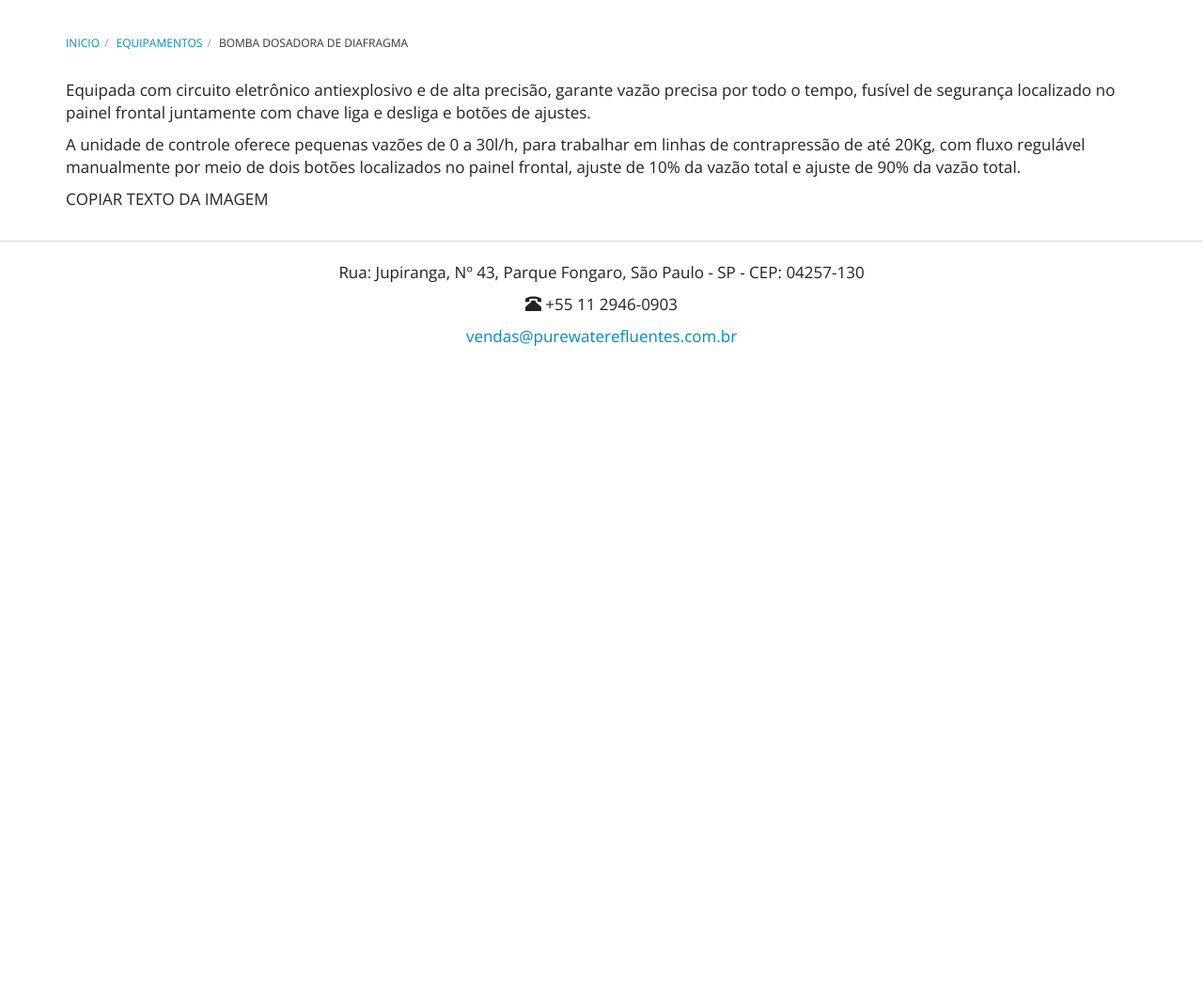
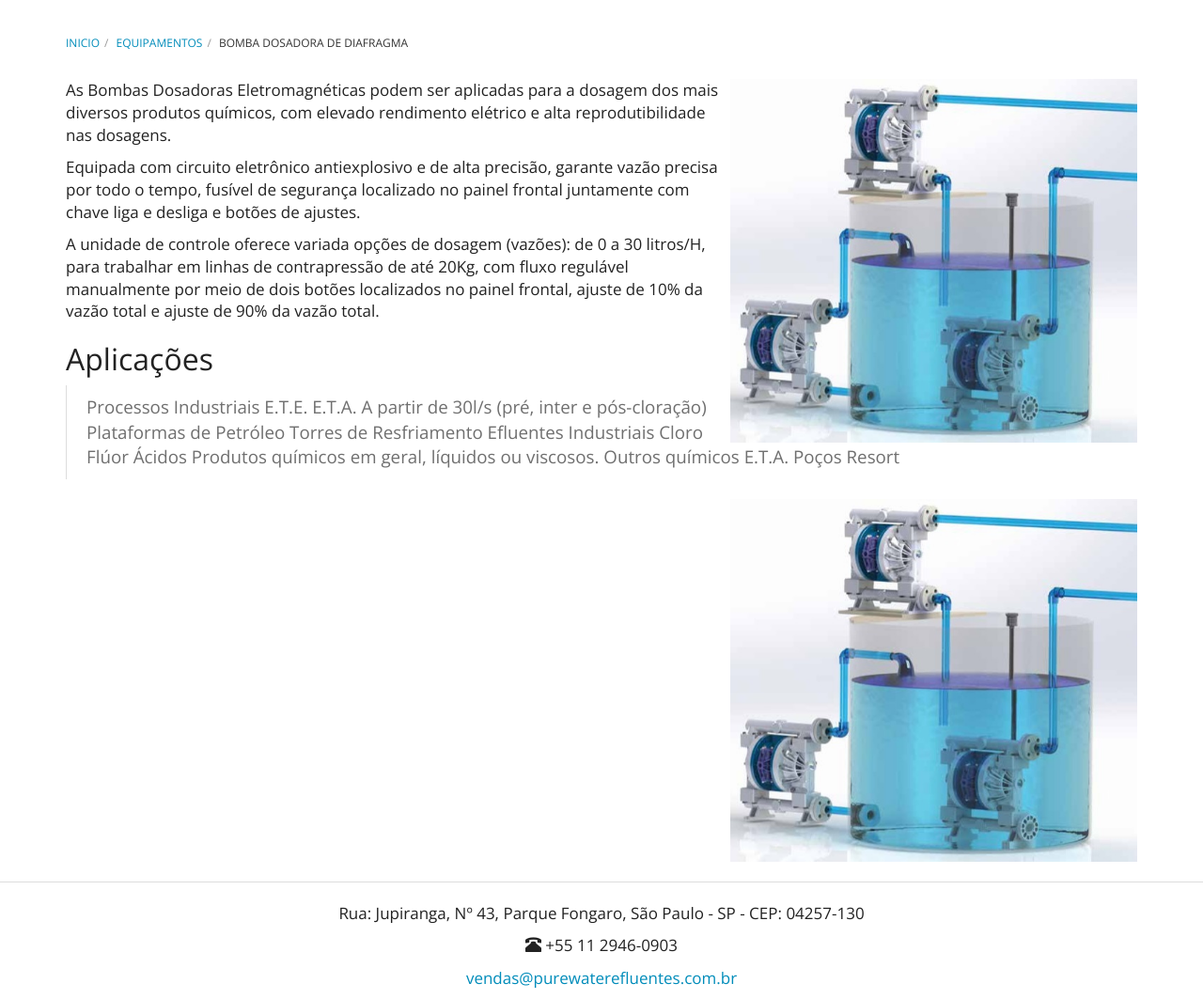
Before and after one commit to purewaterefluentes/purewaterefluentes.github.io, a Jekyll site: the page built from equipamentos/bomba-dosadora-de-diafragma-eletromagnetica.md, in a window 1280 px wide and 1357 px high. Shown: the part 294-1357 px from the top of the window at 94% size. Built offline with Jekyll 4.4.1, drawn with Linux system fonts in a browser that asks for light colours; nearby versions of some CDN libraries; library files that are not in the unit come from our copies.

Commit message:
Update bomba-dosadora-de-diafragma-eletromagnetica.md

```diff
--- a/equipamentos/bomba-dosadora-de-diafragma-eletromagnetica.md
+++ b/equipamentos/bomba-dosadora-de-diafragma-eletromagnetica.md
@@ -4,8 +4,29 @@ title: Bomba Dosadora de Diafragma
 subtitle: Eletromagnetica
 ---
 
+<img class="img-responsive pull-right" style="max-width: 38%;" src="../../website/images/Dosadora Diafragma Pneumatica 2.jpg" alt="Dosadora Diafragma Pneumatica">
+
+As Bombas Dosadoras Eletromagnéticas podem ser aplicadas para a dosagem dos mais diversos produtos químicos, com elevado rendimento elétrico e alta reprodutibilidade nas dosagens.
+
 Equipada com circuito eletrônico antiexplosivo e de alta precisão, garante vazão precisa por todo o tempo, fusível de segurança localizado no painel frontal juntamente com chave liga e desliga e botões de ajustes.
 
-A unidade de controle oferece pequenas vazões de 0 a 30l/h, para trabalhar em linhas de contrapressão de até 20Kg, com fluxo regulável manualmente por meio de dois botões localizados no painel frontal, ajuste de 10% da vazão total e ajuste de 90% da vazão total.
+A unidade de controle oferece variada opções de dosagem (vazões): de 0 a 30 litros/H, para trabalhar em linhas de contrapressão de até 20Kg, com fluxo regulável manualmente por meio de dois botões localizados no painel frontal, ajuste de 10% da vazão total e ajuste de 90% da vazão total.
 
-COPIAR TEXTO DA IMAGEM
+## Aplicações
+
+> Processos Industriais
+> E.T.E.
+E.T.A. A partir de 30l/s (pré, inter e pós-cloração)
+Plataformas de Petróleo
+Torres de Resfriamento
+Efluentes Industriais
+Cloro
+Flúor
+Ácidos
+Produtos químicos em geral, líquidos ou viscosos.
+Outros químicos
+E.T.A.
+Poços
+Resort
+
+<img class="img-responsive pull-right" style="max-width: 38%;" src="../../website/images/Dosadora Diafragma Pneumatica 2.jpg" alt="Dosadora Diafragma Pneumatica">
```
